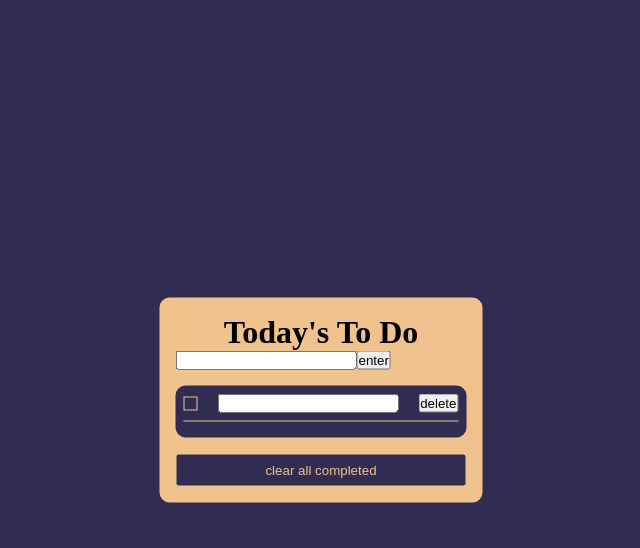
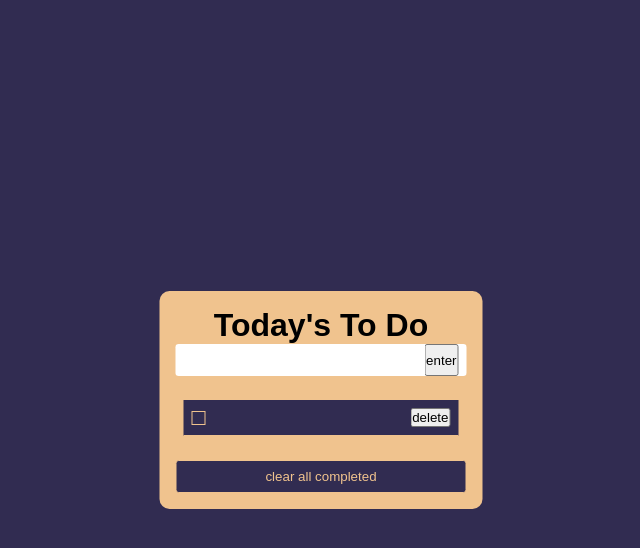
Before and after one commit to t-bello7/micro-todo, a website built with webpack: page src/index.html in a window 1280 px wide. Both pictures are taken after a click on the button "enter". Shown: the whole page, without its empty margins (319-959 px from the left). Built offline with nearby package versions, Linux system fonts and the light colour scheme; a web font is replaced by a local one.

Commit message:
add style to task input container
remove bg-secondary from task list

add bg-secondary to each task element

add google fonts

add style to input text element

```diff
--- a/src/index.html
+++ b/src/index.html
@@ -9,10 +9,10 @@
 <body class="bg-secondary">
     <div class="tasks bg-primary">
         <h1 class="center" >Today's To Do</h1>
-        <div>
+        <div class="task-input-container">
             <input type="text" class="center task-input"><button class="task-enter"> enter </button>
         </div>
-        <ul class="bg-secondary task-list">
+        <ul class="task-list">
 
         </ul>
         <button class="center task-complete"> clear all completed </button>
--- a/src/index.js
+++ b/src/index.js
@@ -17,6 +17,7 @@ const renderElements = (arr, container) => {
     container.innerHTML = '';
     arr.forEach( element => {
         let task = document.createElement('div')
+        task.classList.add('bg-secondary')
         task.innerHTML = `<input type="checkbox" id="${element.index}" class="task-check" data-id="${element.index}" value="${element.completed}"> <input type="input" for="${element.index}" class="task-edit" value="${element.description}"> <button class="task-delete" >delete</button>`
         container.appendChild(task)
     })
--- a/src/style.css
+++ b/src/style.css
@@ -1,6 +1,8 @@
+@import url('https://fonts.googleapis.com/css2?family=Saira+Semi+Condensed:wght@300&display=swap');
 :root{
     --clr-primary: #f0C38E;
     --clr-secondary: #312C51;
+    --ff-kdam: 'Saira Semi Condensed';
 }
 
 .bg-primary{ background-color: var(--clr-primary);}
@@ -12,6 +14,7 @@
     margin: 0;
     padding: 0;
     box-sizing: border-box;
+    font-family: var(--ff-kdam), sans-serif;
 }
 
 .container {
@@ -33,6 +36,25 @@
     padding: 1rem;
 }
 
+.task-input-container {
+    display: flex;
+    justify-content: space-between;
+    height: 2rem;
+    background-color: #fff;
+    padding-inline: 0.5rem;
+    border-radius: 0.2rem;
+}
+
+.task-input-container .task-input {
+    width: 100%;
+    border: none;
+    font-size: 1rem;
+}
+
+.task-input-container .task-input:focus{
+    outline: none;
+}
+
 .task-list{
     border-radius: 10px;
     margin-block: 1rem;
@@ -43,8 +65,8 @@
   display: flex;
   justify-content: space-between;
   align-items: center;
-  margin-bottom: 0.5rem;
-  padding-bottom: 0.5rem;
+  gap: 0.5em;
+  padding: 0.5rem;
   border-bottom: 1px solid var(--clr-primary);
 }
 
@@ -71,6 +93,17 @@
     color: var(--clr-secondary);
 }
 
+.task-edit{
+    border: none;
+    background: transparent;
+    color: var(--clr-primary);
+    width: 100%;
+    font-size: 1rem;
+}
+
+.task-edit:focus{
+    outline: 0;
+}
 .task-complete{
    margin: 0 auto;
    width: 100%;
```
